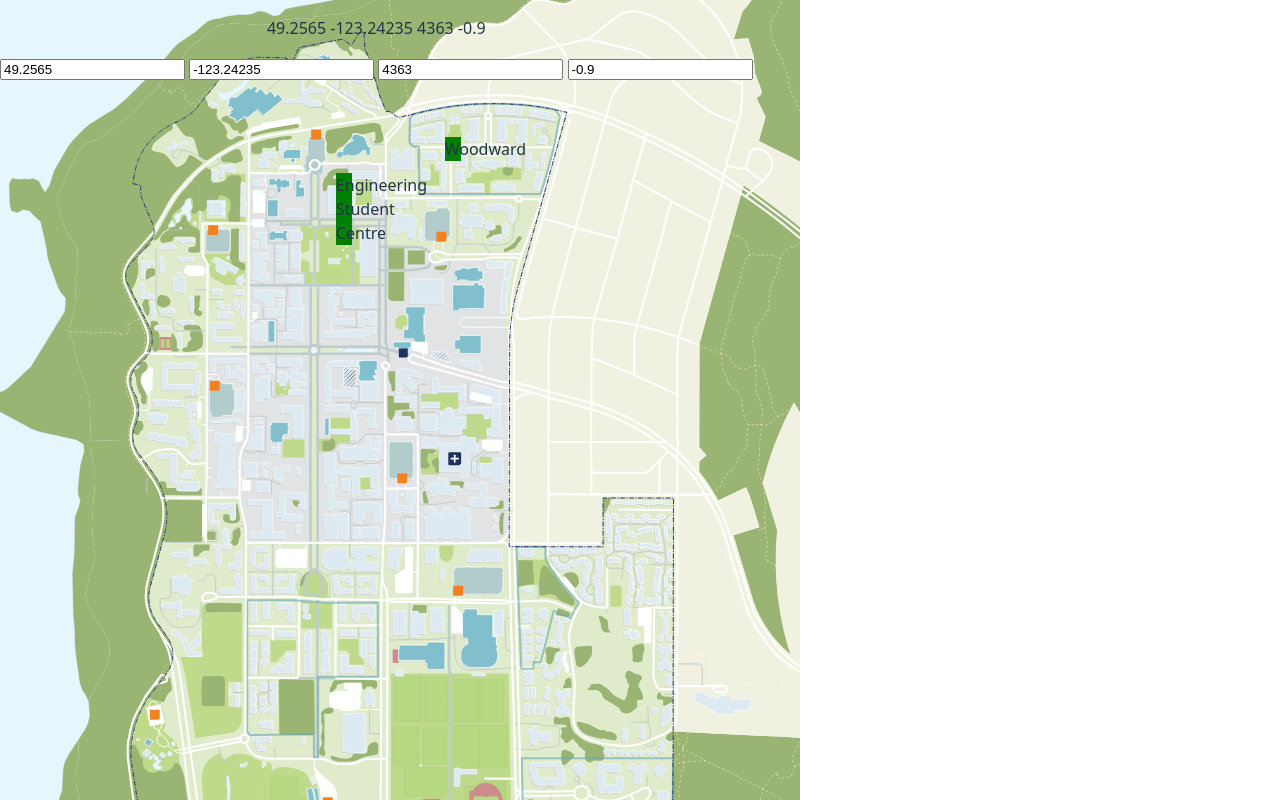
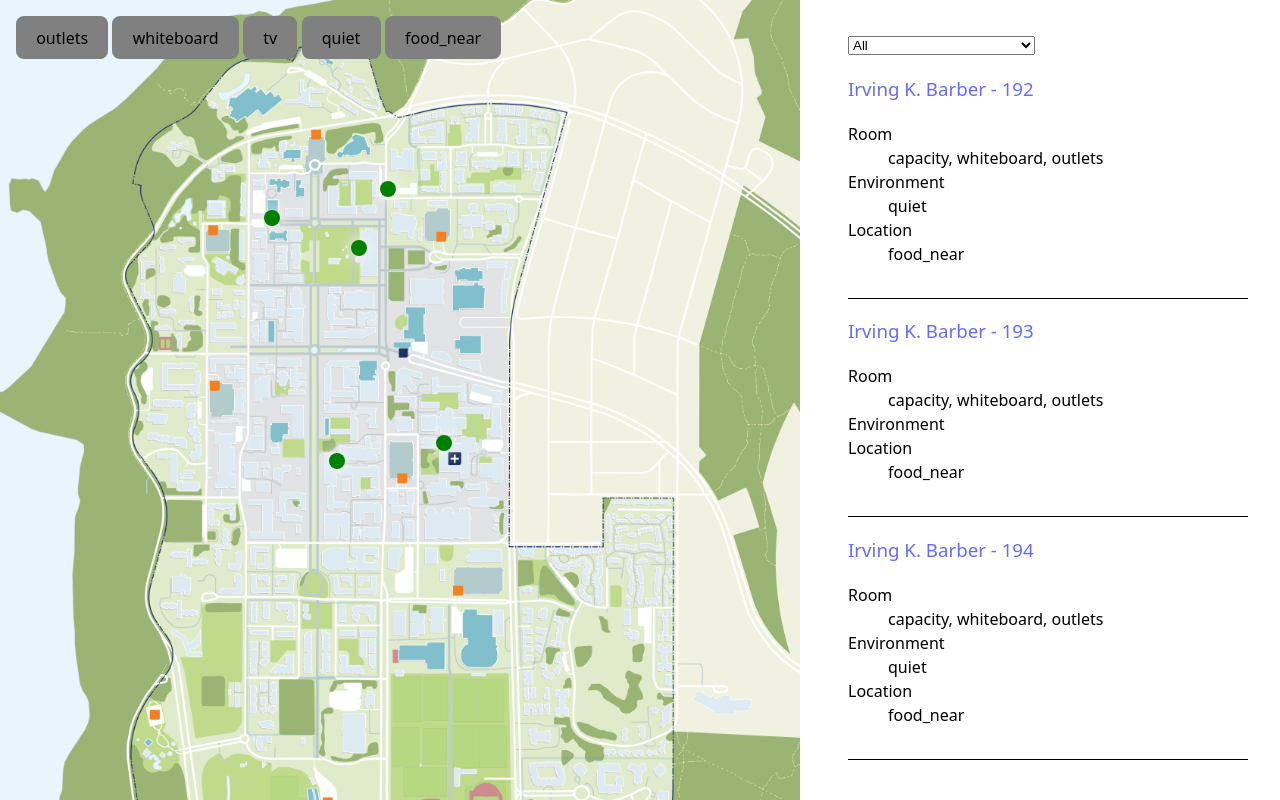
Before and after one commit to Garfield-344/UBC-room-finder, a Svelte app in the folder room_finder/: page / in a window 1280 px wide. Built offline with nearby package versions, Linux system fonts and the light colour scheme.

Commit message:
Created filters

```diff
--- a/room_finder/src/App.svelte
+++ b/room_finder/src/App.svelte
@@ -1,7 +1,143 @@
 <script>
-  import Map from './lib/Map.svelte'
+  import Map from './lib/Map.svelte';
+  import rooms from './assets/rooms.json';
+  import FilterButton from './lib/FilterButton.svelte';
+
+  function filterRoom(room, filters) {
+    return !Object.keys(filters).map((attribute) => {
+      if (attribute in room){
+        return room[attribute] == filters[attribute];
+      }
+      return false;
+    }).includes(false);
+  }
+  function rankRoom(room, preferences) {
+    return (Object.keys(preferences).filter((attribute) => {
+      if (attribute in room){
+        return room[attribute] == preferences[attribute];
+      }
+      return false;
+    }).length+1)/(Object.keys(preferences).length + 1);
+  }
+
+  function filterRankRooms(rooms, filters, preferences) {
+    const filteredRooms = rooms.filter((room) => filterRoom(room, filters));
+    const rankedRooms = filteredRooms.map((room) => ({...room, "score": rankRoom(room, preferences)}));
+    return rankedRooms;
+  }
+
+  function filterRankBuildings(rooms, filters, preferences) {
+    const buildings = {
+        'Irving K. Barber': { coordinates: [49.267583221844326, -123.25265292744709]},
+        'Koerner': { coordinates: [49.266691562352584, -123.255176004471]},
+        'Woodward': {coordinates: [49.26466620349277, -123.24719473044618]},
+        'Arts Student Centre': {coordinates: [49.269435281039385, -123.25306144578848]},
+        'Engineering Student Centre': {coordinates: [49.26231460694829, -123.24930974763845]},
+      };
+
+    const rankedRooms = filterRankRooms(rooms, filters, preferences);
+
+    const RoomsByBuilding = Object.groupBy(rankedRooms, ({building}) => building);
+
+    const result = Object.keys(RoomsByBuilding).map((building) => (
+      {
+        "building": building,
+        "coordinates": buildings[building].coordinates,
+        "score": RoomsByBuilding[building].reduce((total, {score}) => Math.max(total, score), 0)
+      }));
+
+    return result;
+  }
+
+  let filters = $state({});
+  let preferences = $state({})
+  let selectedBuilding = $state("all");
+
+  let filterRankedRooms = $derived(filterRankRooms(rooms, filters, preferences));
+  let filterRankedBuildings = $derived(filterRankBuildings(rooms, filters, preferences));
 </script>
 
 <main>
-    <Map />
+    <Map buildings={filterRankedBuildings} />
+    <div class="ui">
+      <div class="filters">
+        <FilterButton name={"outlets"} filters={filters} />
+        <FilterButton name={"whiteboard"} filters={filters} />
+        <FilterButton name={"tv"} filters={filters} />
+        <FilterButton name={"quiet"} filters={filters} />
+        <FilterButton name={"food_near"} filters={filters} />
+      </div>
+      <div class="floating-sidebar">
+        <!--
+        "building": "Irving K. Barber",
+        "capacity": 8,
+        "whiteboard": true,
+        "tv": false,
+        "outlets": true,
+        "url": "https://libcal.library.ubc.ca/space/18999",
+        "quiet": false,
+        "food_near": true
+        -->
+        <select bind:value={selectedBuilding}>
+          <option value="all">All</option>
+          {#each filterRankedBuildings as building}
+            <option value={building.building}>{building.building}</option>
+          {/each}
+        </select>
+        <ul>
+          {#each filterRankedRooms.filter(({building}) => building==selectedBuilding || selectedBuilding == "all") as room}
+            <li>
+              <h3><a href={room.url}>{room.building} - {room.id}</a></h3>
+              <dl>
+                <dt>Room</dt>
+                <dd>{Object.keys(room).filter((k) => ["capacity", "whiteboard", "tv", "outlets"].includes(k) && room[k] != false).join(", ")}</dd>
+                <dt>Environment</dt>
+                <dd>{Object.keys(room).filter((k) => ["quiet"].includes(k) && room[k] != false).join(", ")}</dd>
+                <dt>Location</dt>
+                <dd>{Object.keys(room).filter((k) => ["food_near"].includes(k) && room[k] != false).join(", ")}</dd>
+              </dl>
+            </li>
+          {/each}
+        </ul>
+      </div>
+    </div>
 </main>
+
+<style lang="scss">
+  .ui {
+    display: contents;
+    position: fixed;
+    top: 0;
+    left: 0;
+    right: 0;
+    bottom: 0;
+    .filters {
+      position: absolute;
+      top: 1em;
+      left: 1em;
+    }
+    .floating-sidebar {
+      padding: 1em;
+      width: 400px;
+
+      position: absolute;
+      top: 1em;
+      right: 1em;
+      bottom: 1em;
+
+      overflow: auto;
+
+      background: white;
+      color: black;
+      text-align: left;
+      ul {
+        padding: 0;
+        list-style: none;
+        li {
+          padding-bottom: 1em;
+          border-bottom: 1px solid;
+        }
+      }
+    }
+  }
+</style>
--- /dev/null
+++ b/room_finder/src/lib/FilterButton.svelte
@@ -0,0 +1,50 @@
+<script>
+let {name, filters} = $props()
+
+function attributeValue() {
+    if (name in filters) {
+        if (filters[name] == true) {
+            return "true";
+        } else {
+            return "false";
+        }
+    } else {
+        return "undefined";
+    }
+}
+
+function toggle() {
+    console.log(filters);
+    if (name in filters) {
+        if (filters[name] == true) {
+            filters[name] = false;
+            console.log("false");
+        } else {
+            delete filters[name];
+            console.log("removed");
+        }
+    } else {
+        filters[name] = true;
+        console.log("true");
+    }
+    console.log(filters);
+}
+</script>
+
+<button class={"filter " + attributeValue()} onclick={toggle}>
+    {name}
+</button>
+
+<style lang="scss">
+    button.filter {
+        &.true {
+            background: green;
+        }
+        &.false {
+            background: red;
+        }
+        &.undefined {
+            background: grey;
+        }
+    }
+</style>
--- a/room_finder/src/lib/Map.svelte
+++ b/room_finder/src/lib/Map.svelte
@@ -1,5 +1,6 @@
 <script>
-    import map from '../assets/ubcMap.svg'
+    import map from '../assets/ubcMap.png';
+    let {buildings} = $props();
 
     let left = $state(0);
     let top = $state(0);
@@ -9,14 +10,7 @@
     let longOffset = $state(-123.24235);
 
     let degAdj = $state(-0.9);
-    let distAdj = $state(4363);
-
-    const buildings = $state([
-      { building: 'Irving K. Barber', coordinates: [49.267583221844326, -123.25265292744709]},
-      { building: 'Koerner', coordinates: [49.266896897558034, -123.2551561036548]},
-      { building: 'Woodward', coordinates: [49.26466620349277, -123.24719473044618]},
-      { building: 'Arts Student Centre', coordinates: [49.269435281039385, -123.25306144578848]},
-      { building: 'Engineering Student Centre', coordinates: [49.26231460694829, -123.24930974763845]},]);
+    let distAdj = $state(43);
 
     function onmousedown(e) {
         const initialX = left;
@@ -48,17 +42,13 @@
       const deg = Math.atan((long - longOffset)/(lat - latOffset));
       const dist = Math.sqrt((long - longOffset) * (long - longOffset) + (lat - latOffset)*(lat - latOffset));
 
-      let asp = 1;
-      if (document.getElementById("map")){
-        asp = document.getElementById("map").offsetHeight/document.getElementById("map").offsetWidth;
-      }
-
-      const newX = Math.cos(deg + degAdj) * dist * distAdj;
-      const newY = Math.sin(deg + degAdj) * dist * distAdj/asp;
+      const newX = Math.cos(deg + degAdj) * dist * distAdj * width;
+      const newY = Math.sin(deg + degAdj) * dist * distAdj * width;
       return [newX, newY];
     }
 </script>
 
+<!-- svelte-ignore a11y_no_static_element_interactions -->
 <div class="window-container" onmousedown={onmousedown} onmouseup={onmouseup} onwheel={onwheel} role="Control panning and scaling for map">
   <div class="map-container"
       style:left={String(left) + "px"}
@@ -71,14 +61,16 @@
       <div class="map-dots">
       {#each buildings as building}
         <div class="dot"
-          style:left={String(50 + reorient(building.coordinates[0], building.coordinates[1])[0]) + "%"}
-          style:top={String( 50 + reorient(building.coordinates[0], building.coordinates[1])[1] ) + "%"}>
-          {building.building}
+          style:left={"calc(50% + " + reorient(building.coordinates[0], building.coordinates[1])[0] + "px)"}
+          style:top={"calc(50% + " + reorient(building.coordinates[0], building.coordinates[1])[1] + "px)"}
+          style:--dotColour={"color-mix(in hsl, var(--dotBrightest) " + String(100* building.score) + "%, transparent)"}
+          style:--title={"'" + building.building + "'"}>
         </div>
       {/each}
       </div>
   </div>
 
+  <!--
     <div class="inputs">
 
       <p>{latOffset} {longOffset} {distAdj} {degAdj}</p>
@@ -88,6 +80,7 @@
       <input bind:value={distAdj} type="number">
       <input bind:value={degAdj} type="number">
     </div>
+  -->
 </div>
 
 <style lang="scss">
@@ -110,7 +103,27 @@
       aspect-ratio: 1;
       width: 1em;
       height: auto;
-      background: green;
+      border-radius: 100%;
+      transform: translate(-50%, -50%);
+
+      background: var(--dotColour);
+      filter: drop-shadow(0 0 0.5em white);
+
+      --dotBrightest: green;
+
+      &:hover {
+        cursor: pointer;
+        z-index: 500;
+      }
+      &:hover::after {
+        content: var(--title);
+        position: absolute;
+        bottom: calc(100% + 1em);
+        background: white;
+        color: black;
+        padding: 0.25em;
+
+      }
     }
     .inputs {
       position: absolute;
```
Also changed, not shown: room_finder/src/assets/ubcMap.png (added).
